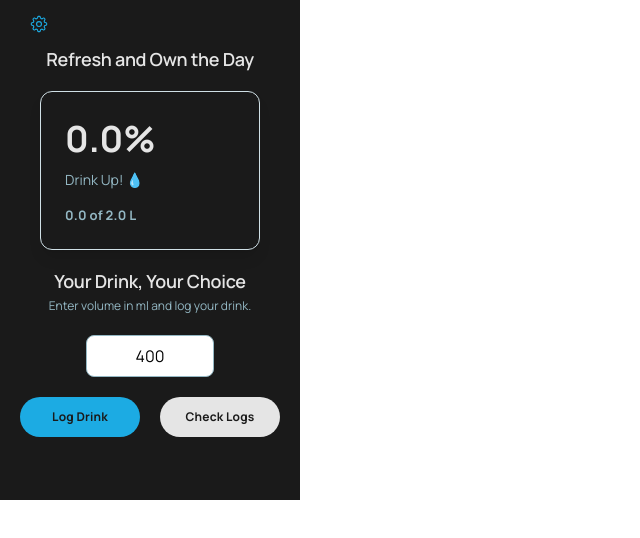
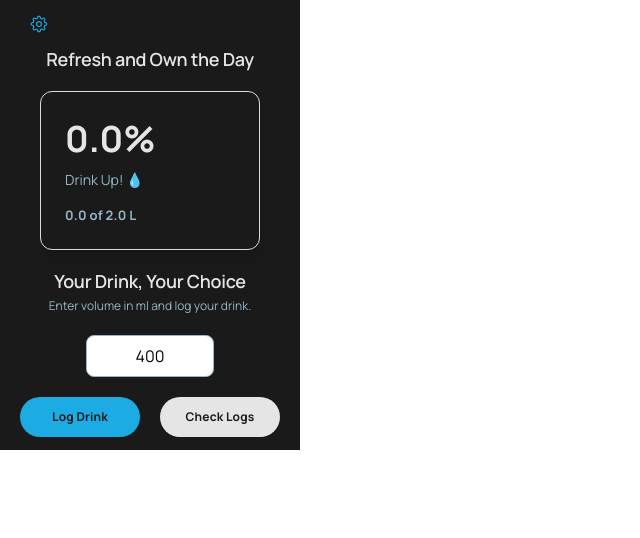
Before and after one commit to AbdulDevHub/Hydration-Hero, a React (Vite) app: page / in a window 1280 px wide. Shown: the top 538 px of the page, without its empty margins (0-640 px from the left). Built offline with nearby package versions, Linux system fonts and the light colour scheme.

Commit message:
Reduce Height

```diff
--- a/index.html
+++ b/index.html
@@ -16,7 +16,7 @@
     <style>
       body {
         width: 300px;
-        height: 500px;
+        height: 450px;
         margin: 0;
         padding: 0;
         overflow: hidden;
--- a/src/App.jsx
+++ b/src/App.jsx
@@ -2,8 +2,8 @@ import DrinkPage from "./pages/DrinkPage"
 
 function App() {
   return (
-    <div className="flex items-center justify-center w-[300px] h-[500px] bg-[#e5e5e5]">
-      <div className="flex flex-col items-center justify-center w-[300px] h-[500px] bg-[#e5e5e5]">
+    <div className="flex items-center justify-center w-[300px] h-[450px] bg-[#e5e5e5]">
+      <div className="flex flex-col items-center justify-center w-[300px] h-[450px] bg-[#e5e5e5]">
         <DrinkPage />
       </div>
     </div>
--- a/src/pages/DrinkPage.jsx
+++ b/src/pages/DrinkPage.jsx
@@ -127,7 +127,7 @@ const DrinkPage = () => {
 
   return (
     <>
-      <div className="font-manrope flex flex-col h-[500px] w-[300px] bg-[#1a1a1a] overflow-hidden">
+      <div className="font-manrope flex flex-col h-[450px] w-[300px] bg-[#1a1a1a] overflow-hidden">
         <DrinkHeader
           showSettings={showSettings}
           setShowSettings={setShowSettings}
```
